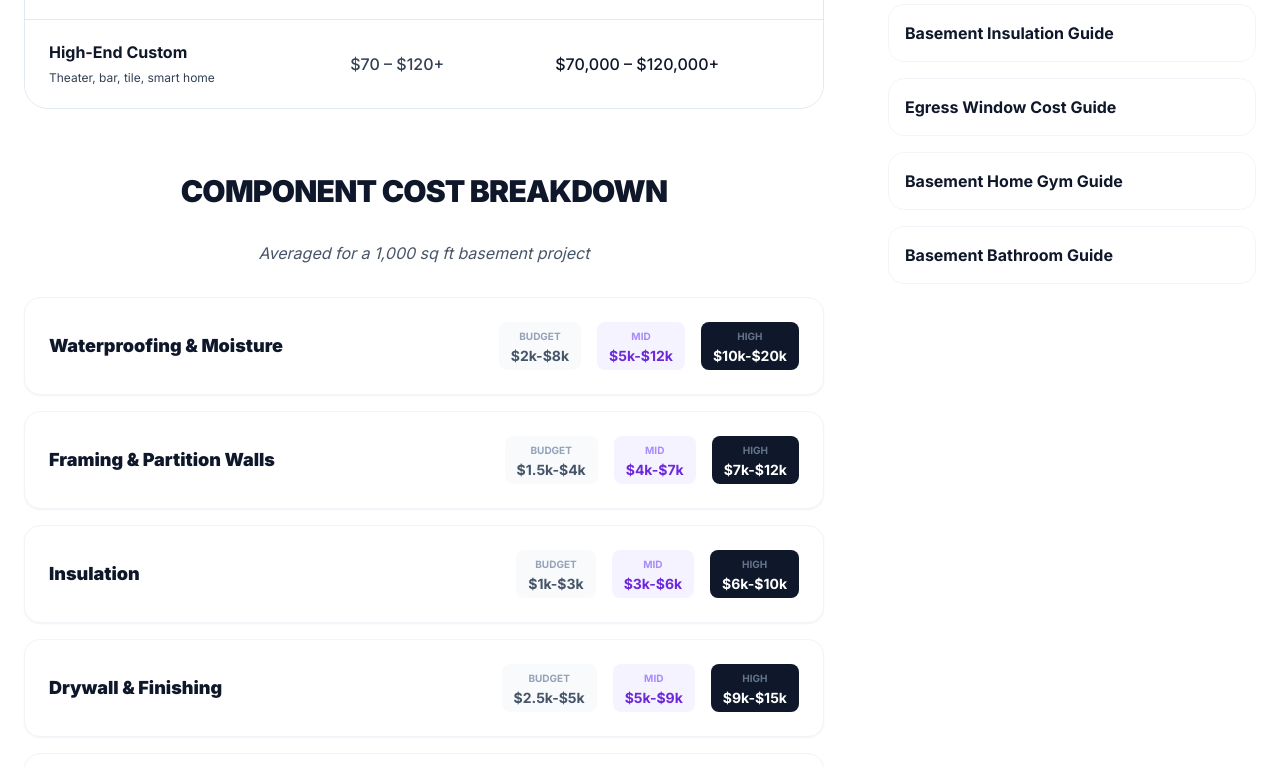
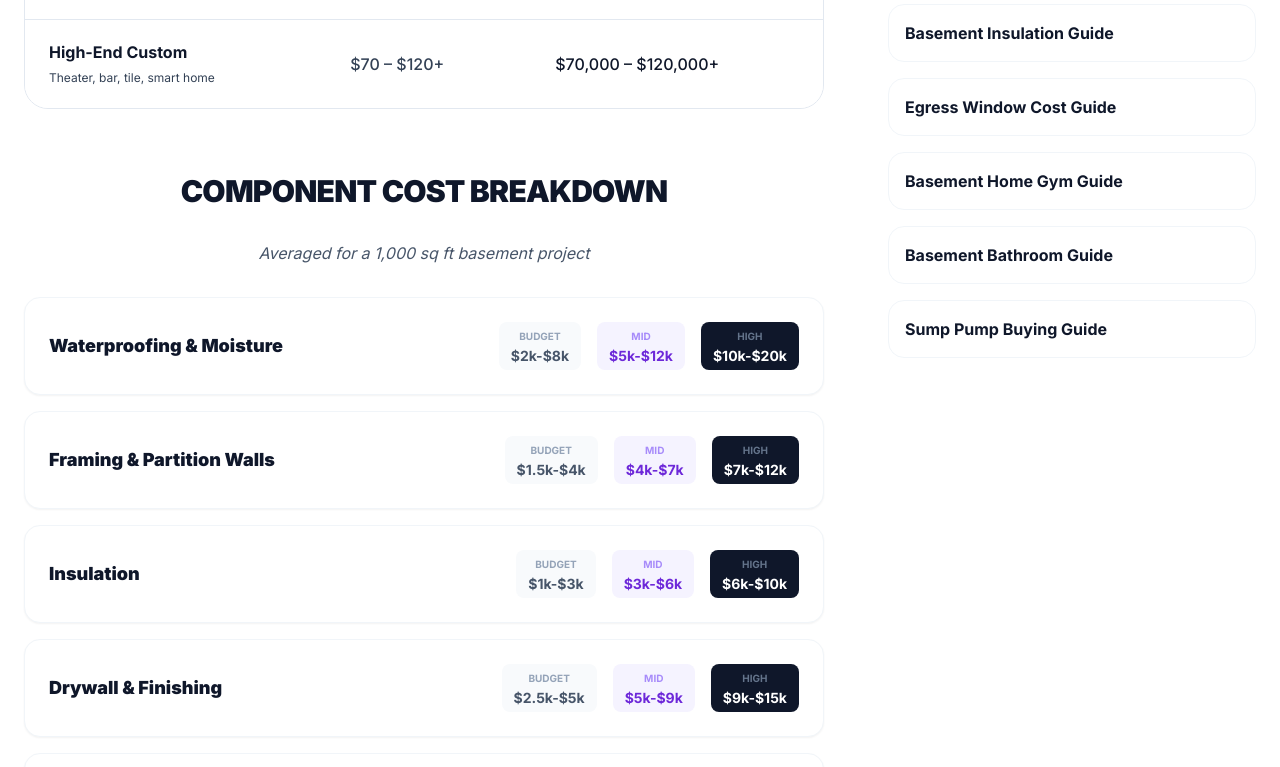
Before and after one commit to thebasementguide2026/basement-guide, a Next.js app: page /articles/basement-finishing-cost in a window 1280 px wide. Shown: the part 1509-2276 px from the top of the page. Built offline with nearby package versions, Linux system fonts and the light colour scheme.

Commit message:
fix: add sump pump buying guide cross-link to finishing cost article

```diff
--- a/app/articles/basement-finishing-cost/page.tsx
+++ b/app/articles/basement-finishing-cost/page.tsx
@@ -213,6 +213,7 @@ export default function BasementFinishingCost() {
                     { title: 'Egress Window Cost Guide', slug: 'egress-window-cost' },
               { title: 'Basement Home Gym Guide', slug: 'basement-home-gym' },
                       { title: 'Basement Bathroom Guide', slug: 'basement-bathroom-guide' },
+                    { title: 'Sump Pump Buying Guide', slug: 'sump-pump-buying-guide' },
                   ].map((article) => (
                     <Link key={article.slug} href={`/articles/${article.slug}`} className='group block p-4 bg-white border border-slate-100 rounded-2xl hover:border-violet-200 hover:shadow-md transition-all'>
                       <p className='text-slate-900 font-bold group-hover:text-violet-600 transition-colors'>{article.title}</p>
```
